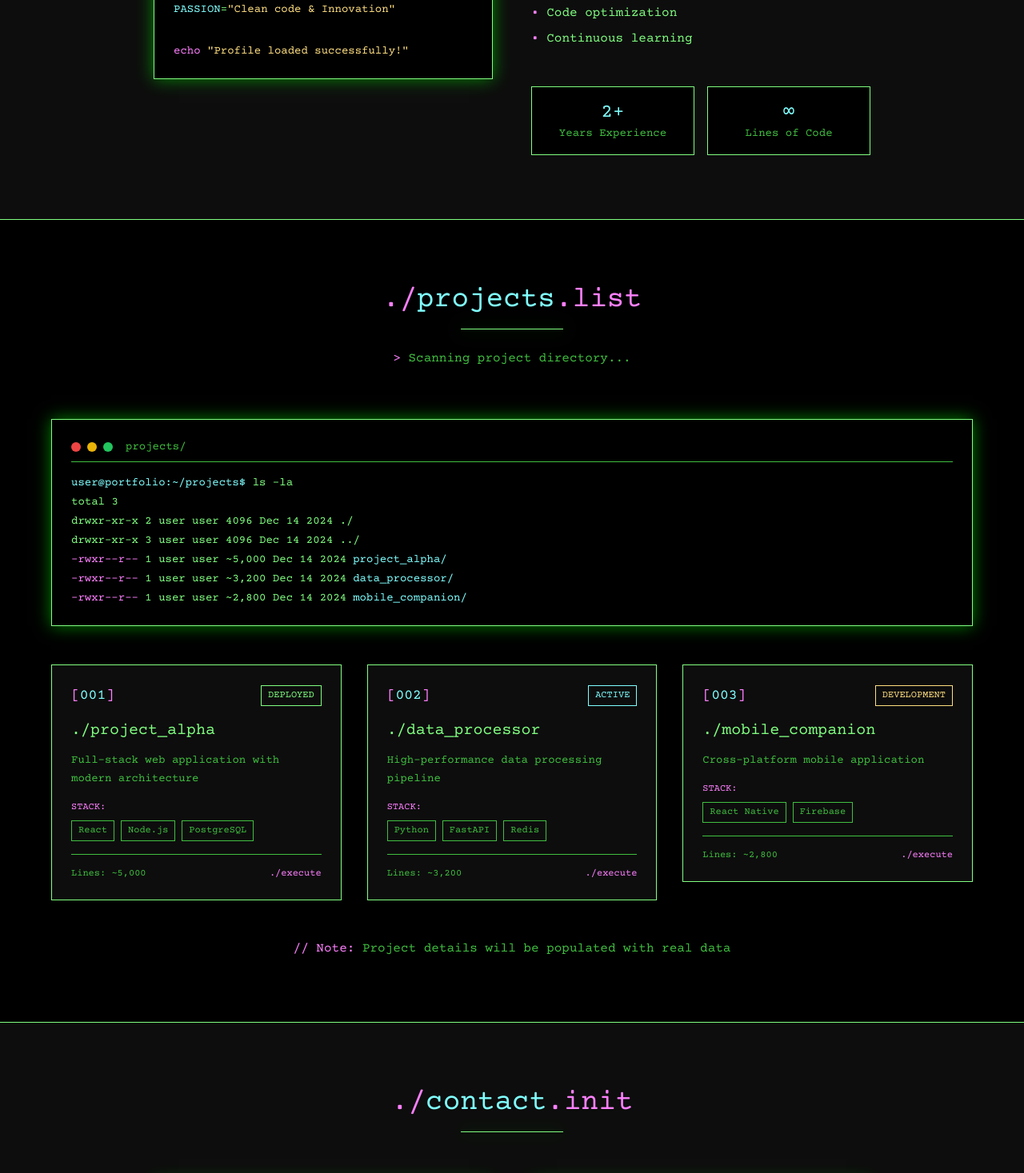
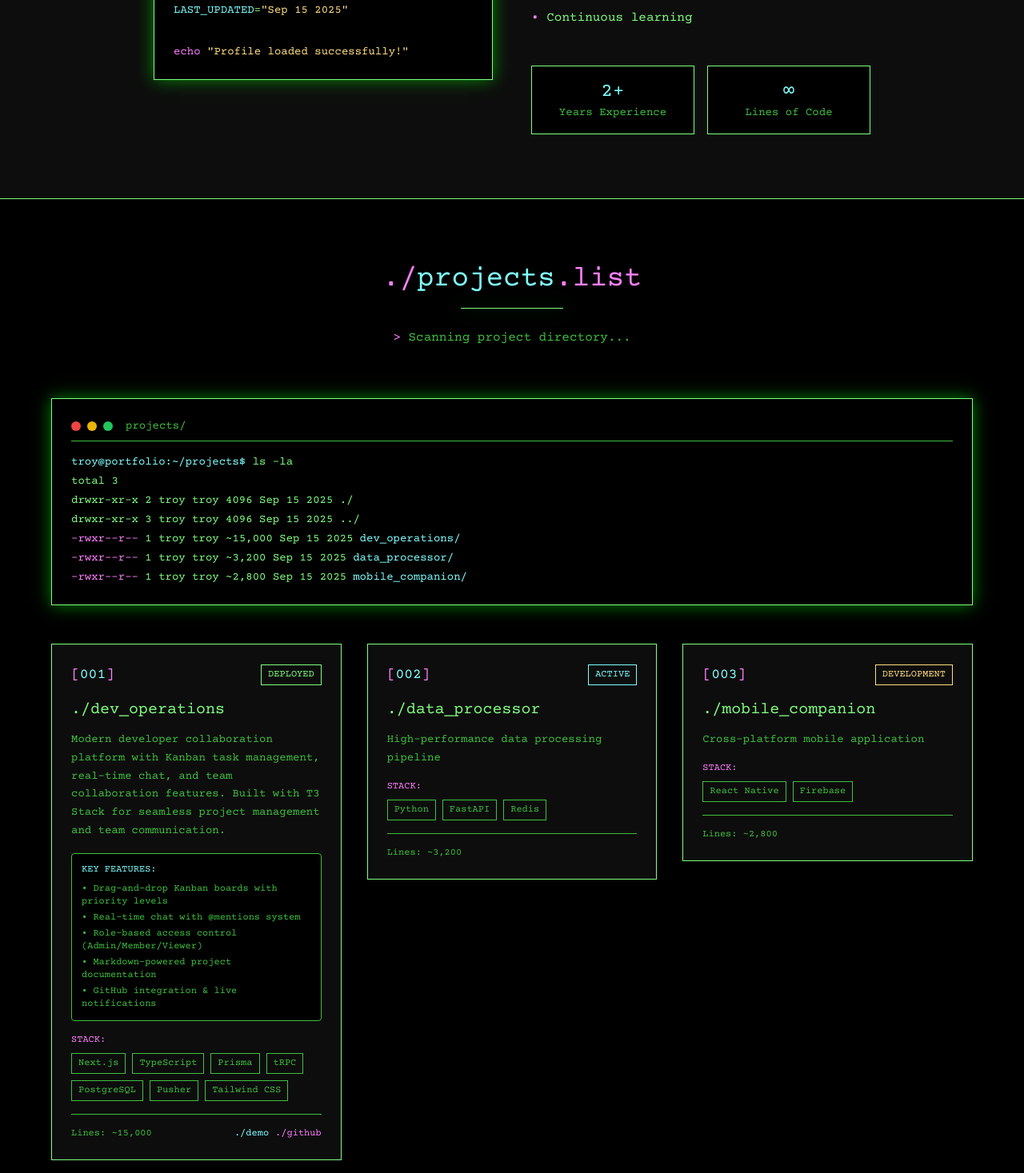
Before and after one commit to parsTroy/portfolio, a Next.js app: page / in a window 1280 px wide. Shown: the part 1330-2797 px from the top of the page at 80% size. Built offline with nearby package versions, Linux system fonts and the light colour scheme.

Commit message:
Update info

```diff
--- a/src/app/layout.tsx
+++ b/src/app/layout.tsx
@@ -10,16 +10,21 @@ const courierPrime = Courier_Prime({
 });
 
 export const metadata: Metadata = {
-  title: "Terminal Portfolio - Software Engineer",
-  description: "Software Engineering Graduate Portfolio - 90s Hacker Aesthetic",
+  title: "Troy Parsons - Software Engineer Portfolio",
+  description: "Software Engineering Graduate Portfolio - Full-Stack Developer specializing in TypeScript, React, and modern web technologies",
   authors: [{ name: "Troy Parsons" }],
+  keywords: ["Troy Parsons", "Software Engineer", "Full-Stack Developer", "TypeScript", "React", "Next.js", "Portfolio"],
   openGraph: {
-    title: "Terminal Portfolio - Software Engineer",
-    description: "Software Engineering Graduate Portfolio - 90s Hacker Aesthetic",
+    title: "Troy Parsons - Software Engineer Portfolio",
+    description: "Software Engineering Graduate Portfolio - Full-Stack Developer specializing in TypeScript, React, and modern web technologies",
     type: "website",
+    url: "https://troyparsons.ca",
+    siteName: "Troy Parsons Portfolio",
   },
   twitter: {
     card: "summary_large_image",
+    title: "Troy Parsons - Software Engineer Portfolio",
+    description: "Software Engineering Graduate Portfolio - Full-Stack Developer specializing in TypeScript, React, and modern web technologies",
   },
 };
 
--- a/src/app/page.tsx
+++ b/src/app/page.tsx
@@ -5,6 +5,8 @@ import { Projects } from "@/components/Projects";
 import { Contact } from "@/components/Contact";
 
 export default function Home() {
+  const currentYear = new Date().getFullYear();
+
   return (
     <div className="min-h-screen bg-background font-terminal">
       <Navigation />
@@ -16,9 +18,11 @@ export default function Home() {
       <footer className="bg-black border-t border-terminal-green py-8">
         <div className="container mx-auto px-6 text-center">
           <div className="font-terminal text-terminal-dim text-sm">
-            <span className="text-terminal-magenta">© 2024</span> Software Engineer Portfolio
+            <span className="text-terminal-magenta">© {currentYear}</span> Troy Parsons - Software Engineering Portfolio
             <span className="text-terminal-cyan mx-2">|</span>
             <span className="text-terminal-magenta">./</span>built_with_passion
+            <span className="text-terminal-cyan mx-2">|</span>
+            <span className="text-terminal-magenta">./</span>toronto_on
           </div>
         </div>
       </footer>
--- a/src/components/About.tsx
+++ b/src/components/About.tsx
@@ -1,4 +1,7 @@
+import { getCurrentDate } from "@/lib/dateUtils";
+
 export const About = () => {
+  const currentDate = getCurrentDate();
   return (
     <section id="about" className="py-20 bg-card border-y border-terminal-green">
       <div className="container mx-auto px-6">
@@ -24,10 +27,11 @@ export const About = () => {
                 <div><span className="text-terminal-cyan">#!/bin/bash</span></div>
                 <div><span className="text-terminal-magenta">echo</span> <span className="text-terminal-amber">&quot;Initializing profile...&quot;</span></div>
                 <div className="h-4"></div>
-                <div><span className="text-terminal-cyan">NAME</span>=<span className="text-terminal-amber">&quot;Software Engineer&quot;</span></div>
+                <div><span className="text-terminal-cyan">NAME</span>=<span className="text-terminal-amber">&quot;Troy Parsons&quot;</span></div>
                 <div><span className="text-terminal-cyan">EDUCATION</span>=<span className="text-terminal-amber">&quot;Software Engineering Graduate&quot;</span></div>
                 <div><span className="text-terminal-cyan">EXPERIENCE</span>=<span className="text-terminal-amber">&quot;2+ years&quot;</span></div>
                 <div><span className="text-terminal-cyan">PASSION</span>=<span className="text-terminal-amber">&quot;Clean code & Innovation&quot;</span></div>
+                <div><span className="text-terminal-cyan">LAST_UPDATED</span>=<span className="text-terminal-amber">&quot;{currentDate}&quot;</span></div>
                 <div className="h-4"></div>
                 <div><span className="text-terminal-magenta">echo</span> <span className="text-terminal-amber">&quot;Profile loaded successfully!&quot;</span></div>
               </div>
@@ -39,9 +43,9 @@ export const About = () => {
                   <span className="text-terminal-magenta">{'>'}</span> System Overview
                 </h3>
                 <p className="text-base leading-relaxed mb-6">
-                  Software engineering graduate with hands-on experience in developing
-                  robust applications and implementing innovative solutions. I thrive
-                  in environments where clean, efficient code meets creative problem-solving.
+                  Software engineering graduate from Toronto with experience building
+                  full-stack applications. I enjoy working with modern technologies
+                  and solving real world problems through code.
                 </p>
 
                 <h3 className="text-xl text-terminal-cyan mb-4">
--- a/src/components/Contact.tsx
+++ b/src/components/Contact.tsx
@@ -1,8 +1,12 @@
 "use client";
 
 import { useState } from "react";
+import { getCurrentDate, getCurrentTime } from "@/lib/dateUtils";
 
 export const Contact = () => {
+  const currentDate = getCurrentDate();
+  const currentTime = getCurrentTime();
+
   const [formData, setFormData] = useState({
     name: "",
     email: "",
@@ -48,19 +52,23 @@ export const Contact = () => {
                   <div className="h-2"></div>
                   <div>
                     <span className="text-terminal-magenta">EMAIL:</span>
-                    <span className="text-terminal-amber ml-2">your.email@domain.com</span>
+                    <span className="text-terminal-amber ml-2">devtroyparsons@proton.me</span>
                   </div>
                   <div>
                     <span className="text-terminal-magenta">LINKEDIN:</span>
-                    <span className="text-terminal-amber ml-2">/in/yourprofile</span>
+                    <span className="text-terminal-amber ml-2">linkedin.com/in/troyalparsons</span>
                   </div>
                   <div>
                     <span className="text-terminal-magenta">GITHUB:</span>
-                    <span className="text-terminal-amber ml-2">github.com/yourusername</span>
+                    <span className="text-terminal-amber ml-2">github.com/parsTroy</span>
                   </div>
                   <div>
                     <span className="text-terminal-magenta">STATUS:</span>
                     <span className="text-terminal-green ml-2">AVAILABLE FOR OPPORTUNITIES</span>
+                  </div>
+                  <div>
+                    <span className="text-terminal-magenta">LAST_CHECK:</span>
+                    <span className="text-terminal-amber ml-2">{currentDate} {currentTime}</span>
                   </div>
                 </div>
               </div>
--- a/src/components/Hero.tsx
+++ b/src/components/Hero.tsx
@@ -2,22 +2,26 @@
 
 import { Terminal } from "./Terminal";
 import { MatrixBackground } from "./MatrixBackground";
+import { getCurrentDate } from "@/lib/dateUtils";
 
 export const Hero = () => {
+  const currentDate = getCurrentDate();
+
   const terminalLines = [
     "whoami",
-    "software_engineer.exe",
+    "troy_parsons",
     "cat /etc/profile",
     "# Software Engineering Graduate",
+    "# Full-Stack Developer | Toronto, ON",
     "# Passionate about clean code and innovative solutions",
     "ls -la /skills",
     "total 8",
-    "drwxr-xr-x 2 user user 4096 Dec 14 2024 ./",
-    "drwxr-xr-x 3 user user 4096 Dec 14 2024 ../",
-    "-rw-r--r-- 1 user user  256 Dec 14 2024 javascript.js",
-    "-rw-r--r-- 1 user user  256 Dec 14 2024 python.py",
-    "-rw-r--r-- 1 user user  256 Dec 14 2024 react.jsx",
-    "-rw-r--r-- 1 user user  256 Dec 14 2024 node.js",
+    `drwxr-xr-x 2 troy troy 4096 ${currentDate} ./`,
+    `drwxr-xr-x 3 troy troy 4096 ${currentDate} ../`,
+    `-rw-r--r-- 1 troy troy  256 ${currentDate} typescript.ts`,
+    `-rw-r--r-- 1 troy troy  256 ${currentDate} react.jsx`,
+    `-rw-r--r-- 1 troy troy  256 ${currentDate} next.js`,
+    `-rw-r--r-- 1 troy troy  256 ${currentDate} node.js`,
     "echo 'Welcome to my digital space...'",
     "Welcome to my digital space...",
   ];
@@ -43,7 +47,7 @@ export const Hero = () => {
             </div>
 
             <h1 className="text-4xl md:text-6xl font-terminal text-terminal-cyan mb-4 animate-pulse-glow">
-              SOFTWARE_ENGINEER.EXE
+              TROY_PARSONS.EXE
             </h1>
 
             <div className="text-terminal-magenta font-terminal text-lg mb-8">
--- a/src/components/Navigation.tsx
+++ b/src/components/Navigation.tsx
@@ -24,7 +24,7 @@ export const Navigation = () => {
         <div className="flex items-center justify-between">
           <div className="font-terminal text-terminal-green text-xl">
             <span className="text-terminal-cyan">[</span>
-            terminal_portfolio
+            portfolio
             <span className="text-terminal-cyan">]</span>
           </div>
 
--- a/src/components/Projects.tsx
+++ b/src/components/Projects.tsx
@@ -1,12 +1,17 @@
+import { getCurrentDate } from "@/lib/dateUtils";
+
 export const Projects = () => {
+  const currentDate = getCurrentDate();
   const projects = [
     {
       id: "001",
-      name: "project_alpha",
-      description: "Full-stack web application with modern architecture",
-      tech: ["React", "Node.js", "PostgreSQL"],
+      name: "dev_operations",
+      description: "Modern developer collaboration platform with Kanban task management, real-time chat, and team collaboration features. Built with T3 Stack for seamless project management and team communication.",
+      tech: ["Next.js", "TypeScript", "Prisma", "tRPC", "PostgreSQL", "Pusher", "Tailwind CSS"],
       status: "deployed",
-      lines: "~5,000"
+      lines: "~15,000",
+      demo: "https://www.devoperations.ca",
+      github: "https://github.com/parsTroy/dev_operations"
     },
     {
       id: "002",
@@ -50,13 +55,13 @@ export const Projects = () => {
             </div>
 
             <div className="space-y-1 text-sm">
-              <div><span className="text-terminal-cyan">user@portfolio:~/projects$</span> ls -la</div>
+              <div><span className="text-terminal-cyan">troy@portfolio:~/projects$</span> ls -la</div>
               <div>total {projects.length}</div>
-              <div>drwxr-xr-x 2 user user 4096 Dec 14 2024 ./</div>
-              <div>drwxr-xr-x 3 user user 4096 Dec 14 2024 ../</div>
+              <div>drwxr-xr-x 2 troy troy 4096 {currentDate} ./</div>
+              <div>drwxr-xr-x 3 troy troy 4096 {currentDate} ../</div>
               {projects.map((project) => (
                 <div key={project.id}>
-                  <span className="text-terminal-magenta">-rwxr--r--</span> 1 user user {project.lines.padStart(6)} Dec 14 2024
+                  <span className="text-terminal-magenta">-rwxr--r--</span> 1 troy troy {project.lines.padStart(6)} {currentDate}
                   <span className="text-terminal-cyan ml-2">{project.name}/</span>
                 </div>
               ))}
@@ -90,6 +95,19 @@ export const Projects = () => {
                     {project.description}
                   </p>
 
+                  {project.id === "001" && (
+                    <div className="mb-4 p-3 bg-black border border-terminal-dim rounded">
+                      <div className="text-terminal-cyan text-xs mb-2 font-terminal">KEY FEATURES:</div>
+                      <div className="text-xs text-terminal-dim space-y-1">
+                        <div>• Drag-and-drop Kanban boards with priority levels</div>
+                        <div>• Real-time chat with @mentions system</div>
+                        <div>• Role-based access control (Admin/Member/Viewer)</div>
+                        <div>• Markdown-powered project documentation</div>
+                        <div>• GitHub integration & live notifications</div>
+                      </div>
+                    </div>
+                  )}
+
                   <div className="mb-4">
                     <div className="text-terminal-magenta text-xs mb-2">STACK:</div>
                     <div className="flex flex-wrap gap-2">
@@ -103,7 +121,28 @@ export const Projects = () => {
 
                   <div className="flex items-center justify-between text-xs text-terminal-dim pt-4 border-t border-terminal-dim">
                     <span>Lines: {project.lines}</span>
-                    <span className="text-terminal-magenta">./execute</span>
+                    <div className="flex gap-2">
+                      {project.demo && (
+                        <a
+                          href={project.demo}
+                          target="_blank"
+                          rel="noopener noreferrer"
+                          className="text-terminal-cyan hover:text-terminal-green transition-colors"
+                        >
+                          ./demo
+                        </a>
+                      )}
+                      {project.github && (
+                        <a
+                          href={project.github}
+                          target="_blank"
+                          rel="noopener noreferrer"
+                          className="text-terminal-magenta hover:text-terminal-green transition-colors"
+                        >
+                          ./github
+                        </a>
+                      )}
+                    </div>
                   </div>
                 </div>
               </div>
@@ -112,8 +151,16 @@ export const Projects = () => {
 
           <div className="text-center mt-12">
             <p className="font-terminal text-terminal-dim">
-              <span className="text-terminal-magenta">{'// Note:'}</span> Project details will be populated with real data
+              <span className="text-terminal-magenta">{'// Note:'}</span> Please check my GitHub for more projects:
             </p>
+            <a
+              href="https://github.com/parsTroy"
+              target="_blank"
+              rel="noopener noreferrer"
+              className="text-terminal-cyan hover:text-terminal-green transition-colors"
+            >
+              github.com/parsTroy
+            </a>
           </div>
         </div>
       </div>
--- /dev/null
+++ b/src/lib/dateUtils.ts
@@ -0,0 +1,40 @@
+/**
+ * Utility functions for date formatting in terminal displays
+ */
+
+export const getCurrentDate = (): string => {
+  const now = new Date();
+  const month = now.toLocaleString('en-US', { month: 'short' });
+  const day = now.getDate().toString().padStart(2, '0');
+  const year = now.getFullYear();
+  return `${month} ${day} ${year}`;
+};
+
+export const getCurrentTime = (): string => {
+  const now = new Date();
+  return now.toLocaleTimeString('en-US', {
+    hour12: false,
+    hour: '2-digit',
+    minute: '2-digit'
+  });
+};
+
+export const getCurrentDateTime = (): string => {
+  const now = new Date();
+  const month = now.toLocaleString('en-US', { month: 'short' });
+  const day = now.getDate().toString().padStart(2, '0');
+  const year = now.getFullYear();
+  const time = now.toLocaleTimeString('en-US', {
+    hour12: false,
+    hour: '2-digit',
+    minute: '2-digit'
+  });
+  return `${month} ${day} ${time}`;
+};
+
+export const getFileDate = (): string => {
+  const now = new Date();
+  const month = now.toLocaleString('en-US', { month: 'short' });
+  const day = now.getDate().toString().padStart(2, '0');
+  return `${month} ${day} ${now.getFullYear()}`;
+};
```
